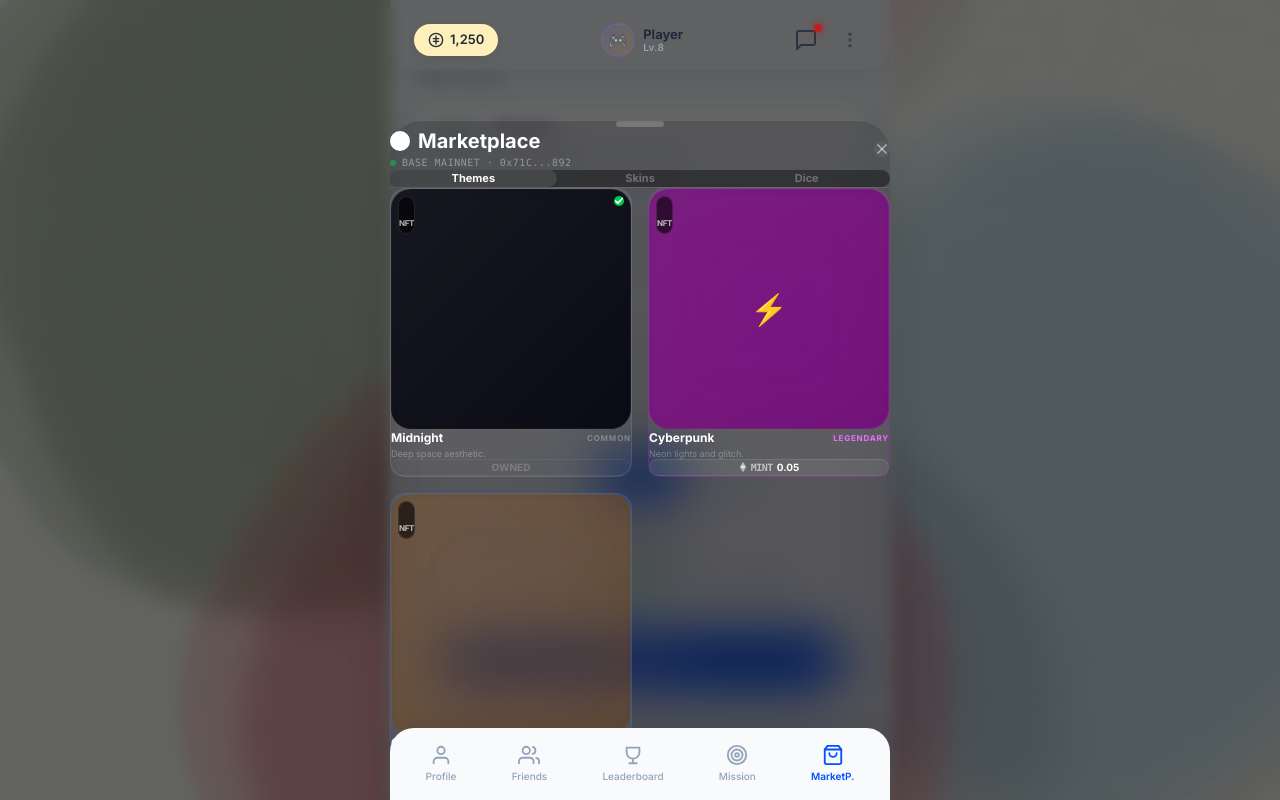
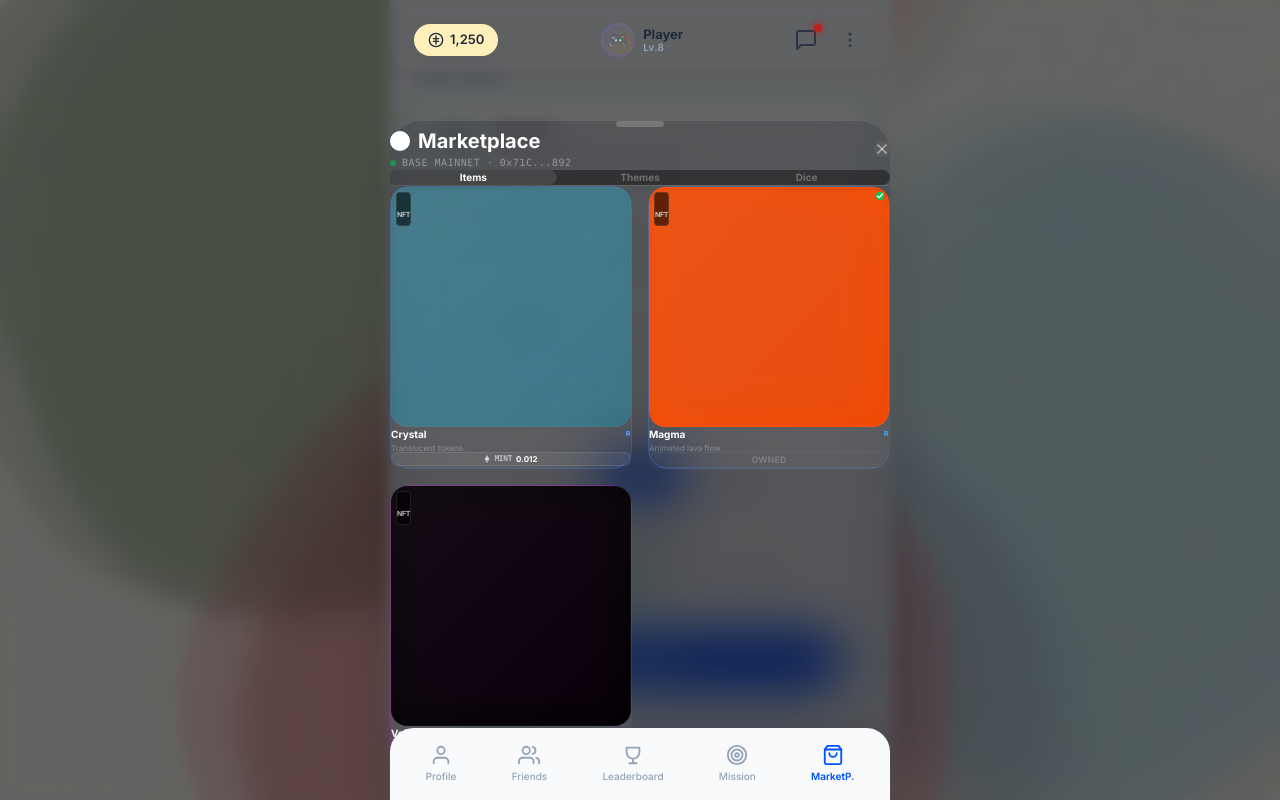
Before and after one commit to mrongSubho/ludo-base, a Next.js app: page / in a window 1280 px wide. Both pictures are taken after a click on the button "MarketP.". Built offline with nearby package versions, Linux system fonts and the light colour scheme.

Commit message:
style(marketplace): extreme compactness, rename skins to items, and reorder tabs to items first

```diff
--- a/app/components/MarketplacePanel.tsx
+++ b/app/components/MarketplacePanel.tsx
@@ -3,7 +3,7 @@
 import React, { useState } from 'react';
 import { motion, AnimatePresence } from 'framer-motion';
 
-type MarketTab = 'themes' | 'skins' | 'dice';
+type MarketTab = 'items' | 'themes' | 'dice';
 type Rarity = 'common' | 'rare' | 'legendary';
 
 interface MarketItem {
@@ -25,7 +25,7 @@ interface MarketplacePanelProps {
 }
 
 export default function MarketplacePanel({ isOpen, onClose }: MarketplacePanelProps) {
-    const [activeTab, setActiveTab] = useState<MarketTab>('themes');
+    const [activeTab, setActiveTab] = useState<MarketTab>('items');
 
     // MOCK DATA: Premium NFT Goods
     const getMarketItems = (tab: MarketTab): MarketItem[] => {
@@ -35,10 +35,10 @@ export default function MarketplacePanel({ isOpen, onClose }: MarketplacePanelPr
             { id: 't2', type: 'themes', name: 'Cyberpunk', description: 'Neon lights and glitch.', price: 0.05, currency: 'eth', owned: false, rarity: 'legendary', previewColor: 'bg-fuchsia-900', previewIcon: <div className="text-fuchsia-400">⚡</div> },
             { id: 't3', type: 'themes', name: 'Golden Era', description: 'Luxury royal theme.', price: 10000, currency: 'coins', owned: false, rarity: 'rare', previewColor: 'bg-yellow-900/50' },
 
-            // Skins
-            { id: 's1', type: 'skins', name: 'Crystal', description: 'Translucent tokens.', price: 0.012, currency: 'eth', owned: false, rarity: 'rare', previewColor: 'bg-cyan-500/30' },
-            { id: 's2', type: 'skins', name: 'Magma', description: 'Animated lava flow.', price: 3000, currency: 'coins', owned: true, rarity: 'rare', previewColor: 'bg-orange-600' },
-            { id: 's3', type: 'skins', name: 'Void', description: 'Absorbs all light.', price: 0.08, currency: 'eth', owned: false, rarity: 'legendary', previewColor: 'bg-black' },
+            // Items
+            { id: 's1', type: 'items', name: 'Crystal', description: 'Translucent tokens.', price: 0.012, currency: 'eth', owned: false, rarity: 'rare', previewColor: 'bg-cyan-500/30' },
+            { id: 's2', type: 'items', name: 'Magma', description: 'Animated lava flow.', price: 3000, currency: 'coins', owned: true, rarity: 'rare', previewColor: 'bg-orange-600' },
+            { id: 's3', type: 'items', name: 'Void', description: 'Absorbs all light.', price: 0.08, currency: 'eth', owned: false, rarity: 'legendary', previewColor: 'bg-black' },
 
             // Dice
             { id: 'd1', type: 'dice', name: 'Classic Red', description: 'The original feel.', price: 0, currency: 'coins', owned: true, rarity: 'common', previewColor: 'bg-red-500' },
@@ -98,10 +98,10 @@ export default function MarketplacePanel({ isOpen, onClose }: MarketplacePanelPr
 
                             {/* Pill Switcher */}
                             <div className="flex bg-black/40 p-0.5 rounded-lg">
-                                {(['themes', 'skins', 'dice'] as MarketTab[]).map((tab) => (
+                                {(['items', 'themes', 'dice'] as MarketTab[]).map((tab) => (
                                     <button
                                         key={tab}
-                                        className={`flex-1 py-1.5 text-[11px] font-black rounded-md capitalize transition-all ${activeTab === tab ? 'bg-white/10 text-white shadow-sm' : 'text-white/30 hover:text-white/60'}`}
+                                        className={`flex-1 py-1.5 text-[10px] font-black rounded-md capitalize transition-all ${activeTab === tab ? 'bg-white/10 text-white shadow-sm' : 'text-white/30 hover:text-white/60'}`}
                                         onClick={() => setActiveTab(tab)}
                                     >
                                         {tab}
@@ -120,31 +120,31 @@ export default function MarketplacePanel({ isOpen, onClose }: MarketplacePanelPr
                                     <motion.div
                                         key={item.id}
                                         layout
-                                        initial={{ opacity: 0, y: 10 }}
+                                        initial={{ opacity: 0, y: 5 }}
                                         animate={{ opacity: 1, y: 0 }}
-                                        className={`bg-white/5 border rounded-2xl p-2.5 flex flex-col group hover:bg-white/10 transition-all ${item.rarity === 'legendary' ? 'border-fuchsia-600/30' :
-                                                item.rarity === 'rare' ? 'border-blue-500/30' : 'border-white/10'
+                                        className={`bg-white/5 border rounded-xl p-2 flex flex-col group hover:bg-white/10 transition-all ${item.rarity === 'legendary' ? 'border-fuchsia-600/30' :
+                                            item.rarity === 'rare' ? 'border-blue-500/30' : 'border-white/10'
                                             }`}
                                     >
                                         {/* Preview Area */}
-                                        <div className={`aspect-square w-full rounded-xl ${item.previewColor} mb-2.5 border border-white/5 flex items-center justify-center text-3xl shadow-inner relative overflow-hidden`}>
+                                        <div className={`aspect-square w-full rounded-lg ${item.previewColor} mb-2 border border-white/5 flex items-center justify-center text-2xl shadow-inner relative overflow-hidden`}>
                                             <div className="absolute inset-0 bg-gradient-to-br from-white/10 to-transparent opacity-50" />
                                             <div className="relative z-10">{item.previewIcon}</div>
 
                                             {/* Rarity Glow */}
-                                            {item.rarity === 'legendary' && <div className="absolute inset-0 bg-fuchsia-600/10 blur-2xl animate-pulse" />}
-                                            {item.rarity === 'rare' && <div className="absolute inset-0 bg-blue-500/10 blur-2xl animate-pulse" />}
+                                            {item.rarity === 'legendary' && <div className="absolute inset-0 bg-fuchsia-600/10 blur-xl animate-pulse" />}
+                                            {item.rarity === 'rare' && <div className="absolute inset-0 bg-blue-500/10 blur-xl animate-pulse" />}
 
                                             {/* Badges */}
-                                            <div className="absolute top-1.5 left-1.5 flex gap-1">
-                                                <div className="px-1.5 py-0.5 rounded-md bg-black/60 border border-white/10 backdrop-blur-md">
-                                                    <span className="text-[8px] font-black text-white/70 tracking-tighter">NFT</span>
+                                            <div className="absolute top-1 left-1 flex gap-1">
+                                                <div className="px-1 py-0.5 rounded bg-black/60 border border-white/10 backdrop-blur-md">
+                                                    <span className="text-[7px] font-black text-white/70 tracking-tighter">NFT</span>
                                                 </div>
                                             </div>
 
                                             {item.owned && (
-                                                <div className="absolute top-1.5 right-1.5 bg-green-500 rounded-full p-0.5 shadow-lg z-20">
-                                                    <svg viewBox="0 0 24 24" fill="none" stroke="currentColor" strokeWidth="4" strokeLinecap="round" strokeLinejoin="round" className="w-2.5 h-2.5 text-white"><polyline points="20 6 9 17 4 12"></polyline></svg>
+                                                <div className="absolute top-1 right-1 bg-green-500 rounded-full p-0.5 shadow-lg z-20">
+                                                    <svg viewBox="0 0 24 24" fill="none" stroke="currentColor" strokeWidth="4" strokeLinecap="round" strokeLinejoin="round" className="w-2 h-2 text-white"><polyline points="20 6 9 17 4 12"></polyline></svg>
                                                 </div>
                                             )}
                                         </div>
@@ -152,19 +152,19 @@ export default function MarketplacePanel({ isOpen, onClose }: MarketplacePanelPr
                                         {/* Info */}
                                         <div className="flex flex-col flex-1 px-0.5">
                                             <div className="flex items-center justify-between mb-0.5">
-                                                <h3 className="text-[12px] font-black text-white truncate">{item.name}</h3>
-                                                <span className={`text-[8px] font-black tracking-widest uppercase ${item.rarity === 'legendary' ? 'text-fuchsia-400' :
-                                                        item.rarity === 'rare' ? 'text-blue-400' : 'text-white/30'
+                                                <h3 className="text-[10px] font-black text-white truncate max-w-[70%]">{item.name}</h3>
+                                                <span className={`text-[7px] font-black tracking-widest uppercase ${item.rarity === 'legendary' ? 'text-fuchsia-400' :
+                                                    item.rarity === 'rare' ? 'text-blue-400' : 'text-white/30'
                                                     }`}>
-                                                    {item.rarity}
+                                                    {item.rarity[0].toUpperCase()}
                                                 </span>
                                             </div>
-                                            <p className="text-[9px] text-white/30 mb-2.5 line-clamp-1 h-3">{item.description}</p>
+                                            <p className="text-[8px] text-white/30 mb-2 line-clamp-1 h-2.5">{item.description}</p>
 
                                             {/* Action Button */}
                                             <button
                                                 disabled={item.owned}
-                                                className={`w-full py-1.5 rounded-lg text-[10px] font-black transition-all flex items-center justify-center gap-1.5
+                                                className={`w-full py-1 rounded-md text-[9px] font-black transition-all flex items-center justify-center gap-1
                                                     ${item.owned
                                                         ? 'bg-transparent text-white/20 border border-white/5 cursor-default'
                                                         : 'bg-white/5 hover:bg-white/10 text-white border border-white/10 active:scale-95'
@@ -177,25 +177,25 @@ export default function MarketplacePanel({ isOpen, onClose }: MarketplacePanelPr
                                                     <>
                                                         {item.currency === 'eth' ? (
                                                             <div className="flex items-center gap-1">
-                                                                <svg viewBox="0 0 256 417" className="w-2 h-2.5 fill-white/60"><path d="M127.961 0l-2.795 9.5v275.668l2.795 2.79 127.962-75.638z" /><path d="M127.962 0L0 212.32l127.962 75.638V154.158z" /><path d="M127.961 312.187l-1.575 1.92v98.199l1.575 4.59 128.038-180.32z" /><path d="M127.962 416.905V312.187L0 236.402z" /><path d="M127.961 287.958l127.96-75.637-127.96-58.162z" /><path d="M0 212.32l127.962 75.638V154.158z" /></svg>
-                                                                <span className="text-white/60 font-mono tracking-tighter uppercase">Mint</span>
-                                                                <span>{item.price}</span>
+                                                                <svg viewBox="0 0 256 417" className="w-1.5 h-2 fill-white/60"><path d="M127.961 0l-2.795 9.5v275.668l2.795 2.79 127.962-75.638z" /><path d="M127.962 0L0 212.32l127.962 75.638V154.158z" /><path d="M127.961 312.187l-1.575 1.92v98.199l1.575 4.59 128.038-180.32z" /><path d="M127.962 416.905V312.187L0 236.402z" /><path d="M127.961 287.958l127.96-75.637-127.96-58.162z" /><path d="M0 212.32l127.962 75.638V154.158z" /></svg>
+                                                                <span className="text-white/60 font-mono tracking-tighter uppercase text-[8px]">MINT</span>
+                                                                <span className="text-[8px]">{item.price}</span>
                                                             </div>
                                                         ) : (
                                                             <div className="flex items-center gap-1">
                                                                 {item.currency === 'coins' ? (
-                                                                    <svg viewBox="0 0 24 24" fill="none" stroke="currentColor" strokeWidth="2.5" strokeLinecap="round" strokeLinejoin="round" className="w-2.5 h-2.5 text-yellow-400">
+                                                                    <svg viewBox="0 0 24 24" fill="none" stroke="currentColor" strokeWidth="2.5" strokeLinecap="round" strokeLinejoin="round" className="w-2 h-2 text-yellow-400">
                                                                         <circle cx="12" cy="12" r="8"></circle>
                                                                         <line x1="12" y1="8" x2="12" y2="16"></line>
                                                                         <path d="M16 12H8"></path>
                                                                     </svg>
                                                                 ) : (
-                                                                    <svg viewBox="0 0 24 24" fill="none" stroke="currentColor" strokeWidth="2.5" strokeLinecap="round" strokeLinejoin="round" className="w-2.5 h-2.5 text-cyan-400">
+                                                                    <svg viewBox="0 0 24 24" fill="none" stroke="currentColor" strokeWidth="2.5" strokeLinecap="round" strokeLinejoin="round" className="w-2 h-2 text-cyan-400">
                                                                         <path d="M6 3h12l4 6-10 13L2 9z"></path>
                                                                         <path d="M11 3 8 9l4 13 4-13-3-6"></path>
                                                                     </svg>
                                                                 )}
-                                                                <span>{item.price}</span>
+                                                                <span className="text-[8px]">{item.price}</span>
                                                             </div>
                                                         )}
                                                     </>
```
